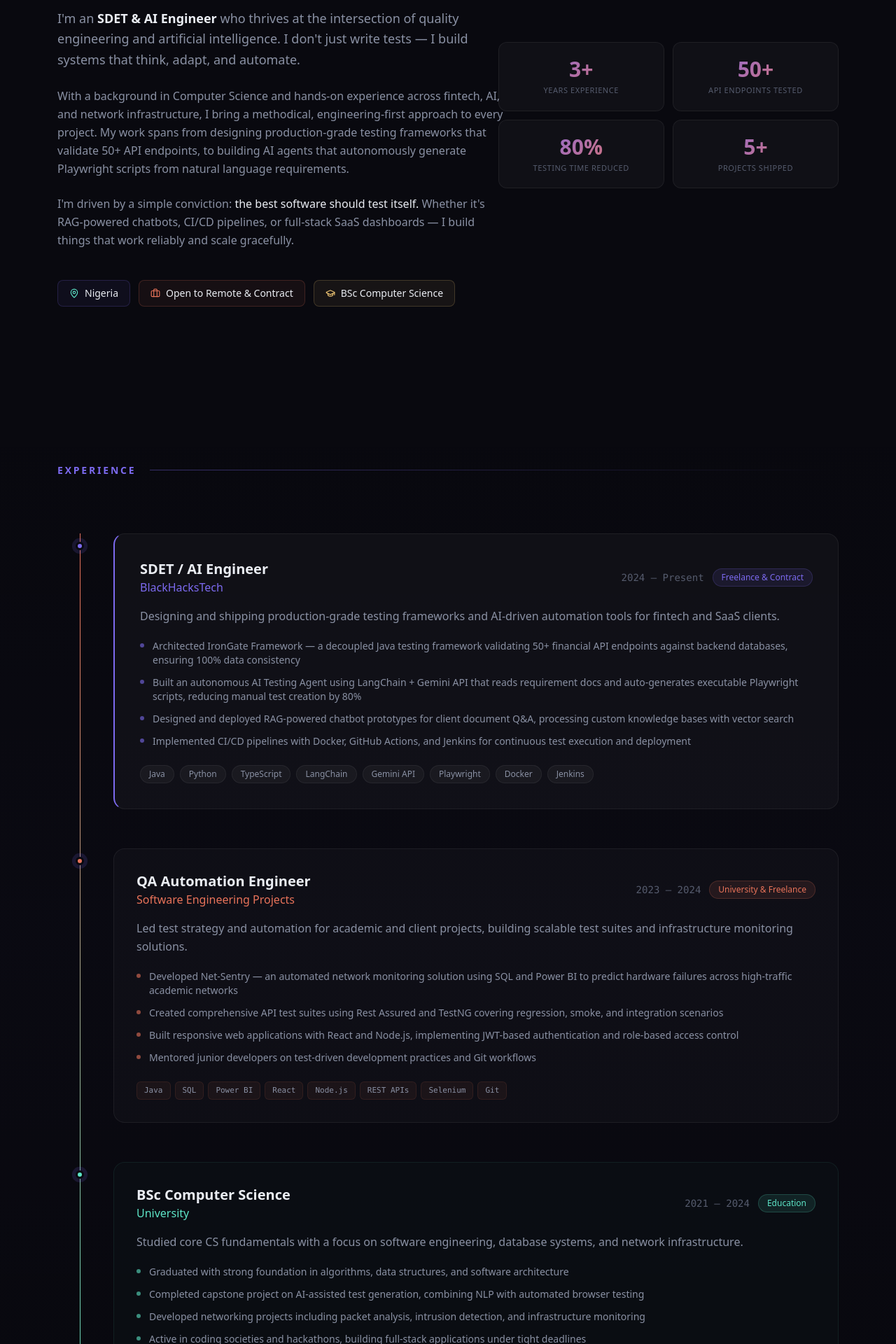
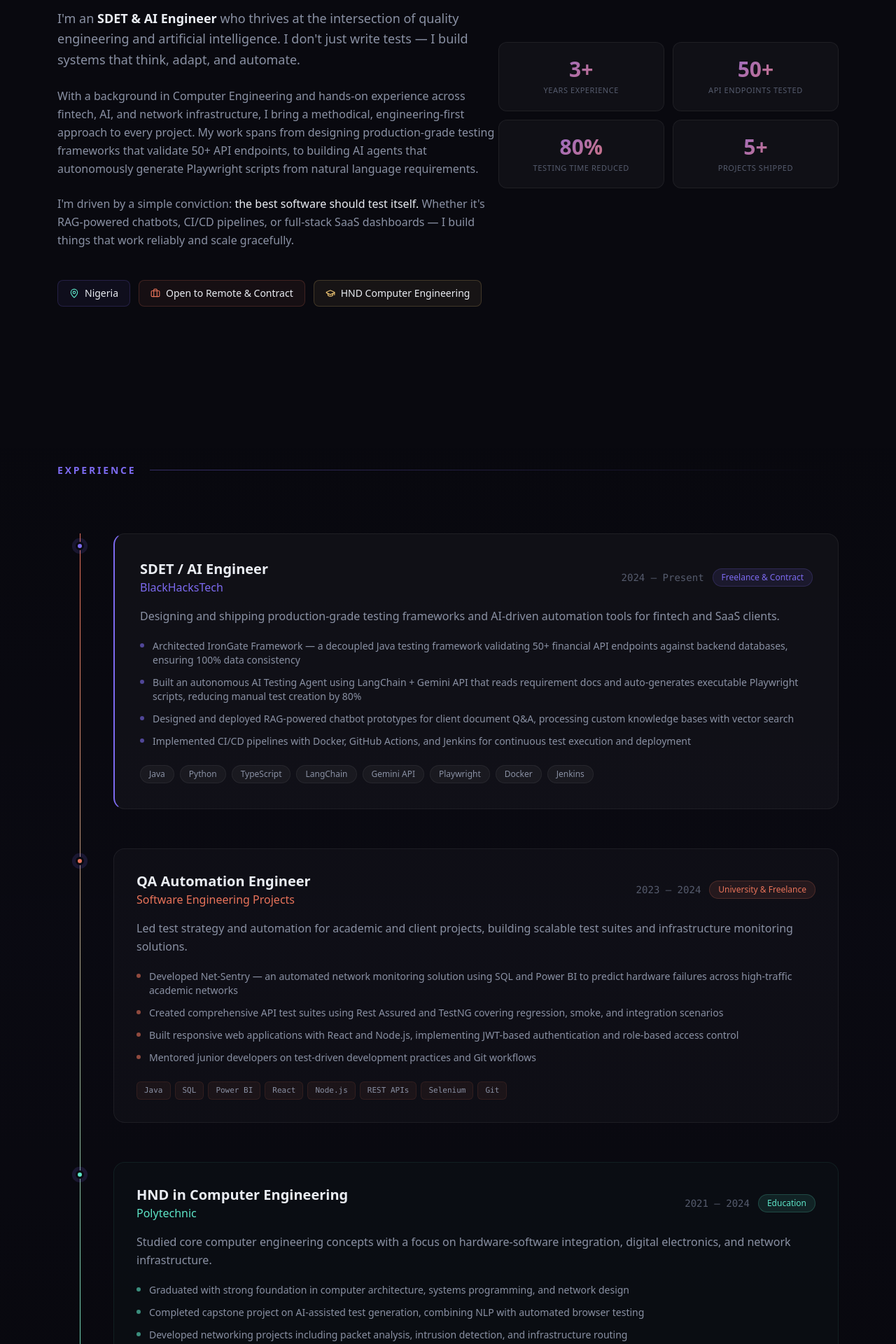
Before and after one commit to Redhathack1/blackhackstech-portfolio, a Next.js app: page / in a window 1280 px wide. Shown: the part 1080-3000 px from the top of the page at 70% size. Built offline with nearby package versions, Linux system fonts and the light colour scheme.

Commit message:
fix: update degree details to HND Computer Engineering and link Chatbot Assistant to live project

```diff
--- a/app/components/About.tsx
+++ b/app/components/About.tsx
@@ -135,7 +135,7 @@ export default function About() {
               systems that think, adapt, and automate.
             </p>
             <p className="text-[var(--text-secondary)] leading-relaxed">
-              With a background in Computer Science and hands-on experience
+              With a background in Computer Engineering and hands-on experience
               across fintech, AI, and network infrastructure, I bring a
               methodical, engineering-first approach to every project. My work
               spans from designing production-grade testing frameworks that
@@ -168,7 +168,7 @@ export default function About() {
                   size={14}
                   className="text-[var(--accent-gold)]"
                 />
-                BSc Computer Science
+                HND Computer Engineering
               </div>
             </div>
           </motion.div>
--- a/app/components/Experience.tsx
+++ b/app/components/Experience.tsx
@@ -63,24 +63,24 @@ const experience: Role[] = [
     ],
   },
   {
-    title: "BSc Computer Science",
-    company: "University",
+    title: "HND in Computer Engineering",
+    company: "Polytechnic",
     period: "2021 — 2024",
     type: "Education",
     description:
-      "Studied core CS fundamentals with a focus on software engineering, database systems, and network infrastructure.",
+      "Studied core computer engineering concepts with a focus on hardware-software integration, digital electronics, and network infrastructure.",
     achievements: [
-      "Graduated with strong foundation in algorithms, data structures, and software architecture",
+      "Graduated with strong foundation in computer architecture, systems programming, and network design",
       "Completed capstone project on AI-assisted test generation, combining NLP with automated browser testing",
-      "Developed networking projects including packet analysis, intrusion detection, and infrastructure monitoring",
-      "Active in coding societies and hackathons, building full-stack applications under tight deadlines",
+      "Developed networking projects including packet analysis, intrusion detection, and infrastructure routing",
+      "Active in technology societies and hackathons, building automated tools under tight deadlines",
     ],
     tech: [
-      "Algorithms",
+      "Computer Architecture",
       "Data Structures",
       "Databases",
       "Networking",
-      "Software Engineering",
+      "Digital Electronics",
       "Cisco",
     ],
   },
--- a/app/components/Projects.tsx
+++ b/app/components/Projects.tsx
@@ -108,7 +108,7 @@ const projects: Project[] = [
     title: "AI Chatbot Assistant",
     subtitle: "RAG Document Q&A",
     category: ["AI / ML", "Full Stack"],
-    status: "In Progress",
+    status: "Live",
     description:
       "A RAG-powered chatbot that answers questions from custom documents — company FAQs, product manuals, internal knowledge bases. The #1 thing businesses are currently paying for.",
     problem:
@@ -118,6 +118,7 @@ const projects: Project[] = [
     icon: <MessageSquareText size={24} />,
     accentColor: "from-amber-500 to-orange-400",
     githubLink: "https://github.com/Redhathack1",
+    liveLink: "http://13.48.205.195:3000/",
     image: "/projects/chatbot_assistant_mockup.jpg",
   },
   {
```
